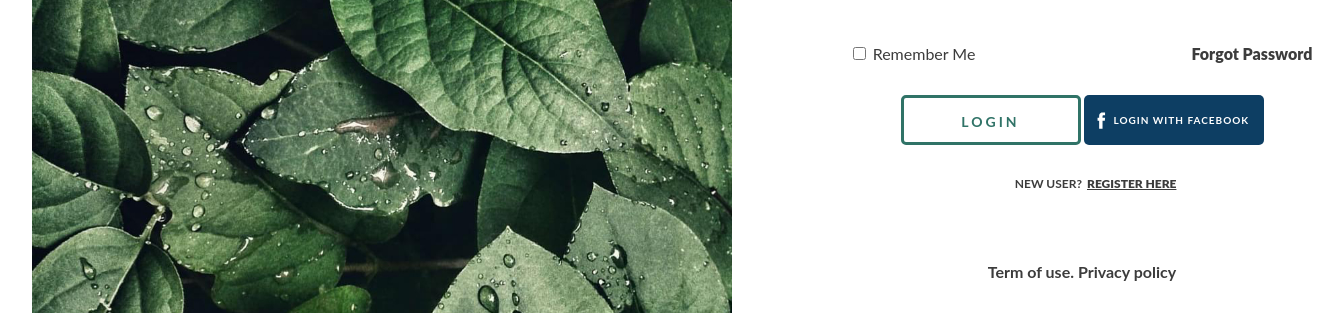
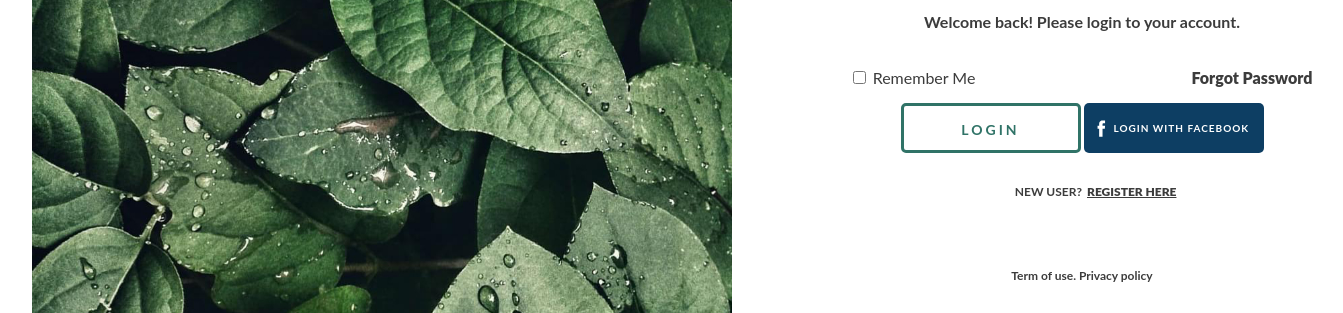
Before and after one commit to bjulliana/Seed_App, an Electron app: page index.html in a window 1600 px wide. Shown: the part 487-800 px from the top of the page, without its empty margins (68-1411 px from the left). Drawn offline with Linux system fonts and the light colour scheme.

Commit message:
fixed body & p tags
made them class and got rid of extra divs

```diff
--- a/index.html
+++ b/index.html
@@ -30,7 +30,7 @@
                 </div>
             <div class="loginForm">
             <form name="login-form" id="login-form" class="contact-form js-animation" method="pos">
-            	   <p>Welcome back! Please login to your account.</p>
+            	   <p class="welcome">Welcome back! Please login to your account.</p>
 
                <!--  <div class="form-field">
                     <input id="username" class="input-field text-left" type="text" required>
@@ -48,9 +48,9 @@
                          <input type="checkbox" name="RememberMe" value="Remember"> Remember Me
                         </div>
 
-                        <div class="link column-large-6 show-for-medium">
-                         <p><a href="https://www.w3schools.com/html/">Forgot Password</a></p>
-                        </div>
+
+                         <p class="link column-large-6 show-for-medium"><a href="https://www.w3schools.com/html/">Forgot Password</a></p>
+
                 </div>
 
                 <div class="form-field row column-large-12 column-small-6">
@@ -58,26 +58,20 @@
                     <button class="button-blue">Login with Facebook</button>
 
      			</div>
+                    <p class="link2 show-for-small"><a href="https://www.w3schools.com/html/">I forgot my password!</a></p>
 
-                <div class="link2 show-for-small">
-                    <p><a href="https://www.w3schools.com/html/">I forgot my password!</a></p>
-                      </div>
                 <div class="register row align-center no-margin-bottom text-uppercase">
 
-                <div class="newUser column-small-6 text-right">
-                        <p>New User?</p></div>
+                        <p class="newUser column-small-6 text-right">New User?</p>
 
-                    <div class="register column-small-6 text-left" style="text-decoration: underline;padding-left: 5px;">
-                    <p><a href="https://www.w3schools.com/html/">Register Here</a></p>
-                    </div>
+                    <p class="register column-small-6 text-left" style="text-decoration: underline;padding-left: 5px;"><a href="https://www.w3schools.com/html/">Register Here</a></p>
                 </div>
 
             </form>
                 </div>
                 <row>
-                <div class=" privacytxt show-for-medium">
-     	 			<p>Term of use. Privacy policy</p>
-                </div>
+     	 			<p class="privacytxt show-for-medium">Term of use. Privacy policy</p>
+
             </row>
             </div>
         </div>
```
